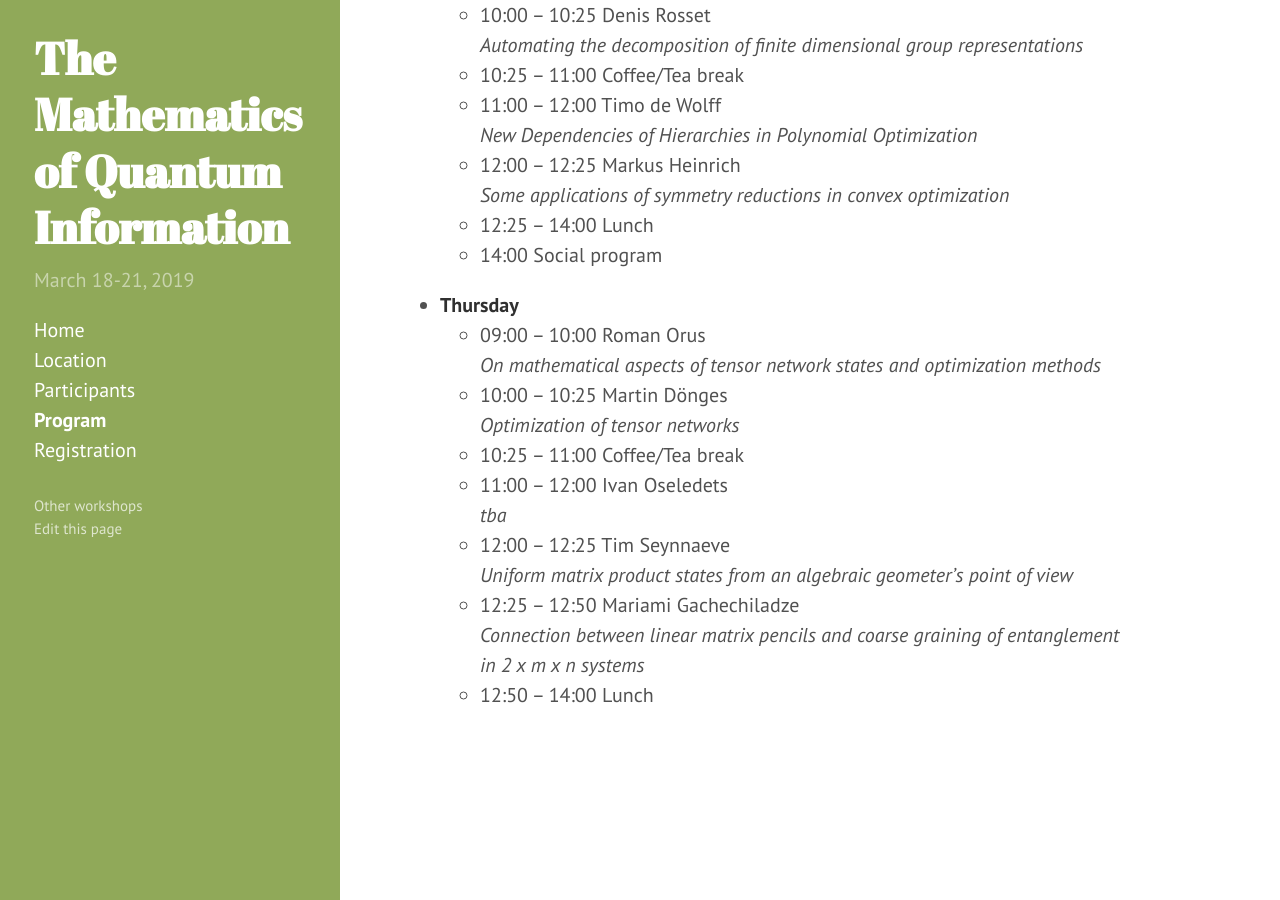
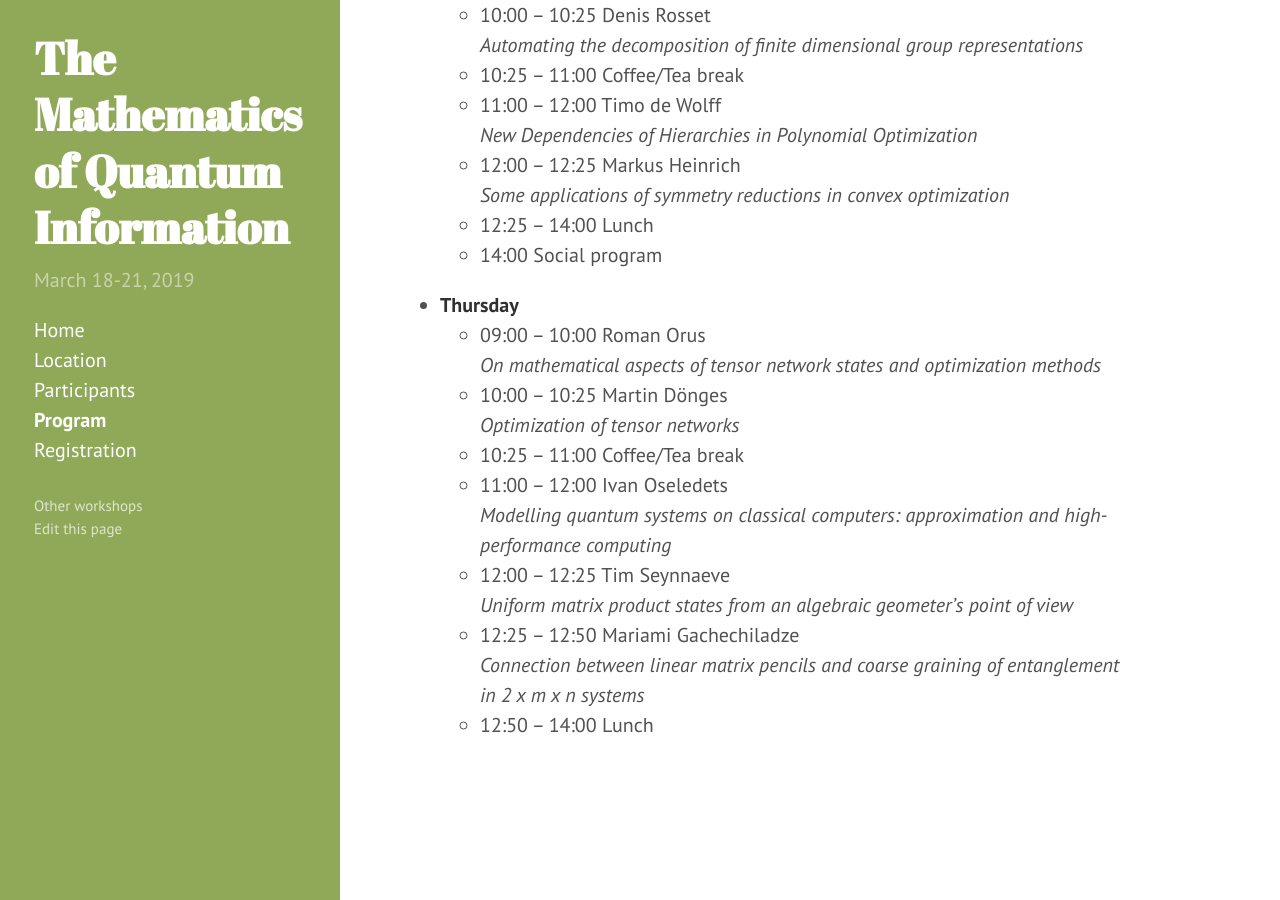
Before and after one commit to MoQIT/MoQI-2019, a Jekyll site: the page built from program.md, in a window 1280 px wide and 900 px high, scrolled down 1745 px. Built offline with Jekyll 4.4.1, drawn with Linux system fonts in a browser that asks for light colours.

Commit message:
Ivan's talk title

```diff
--- a/program.md
+++ b/program.md
@@ -70,7 +70,7 @@ title: Program
     *Optimization of tensor networks*
   * 10:25 -- 11:00 Coffee/Tea break
   * 11:00 -- 12:00 Ivan Oseledets <br>
-    *tba*
+    *Modelling quantum systems on classical computers: approximation and high-performance computing*
   * 12:00 -- 12:25 Tim Seynnaeve <br>
     *Uniform matrix product states from an algebraic geometer’s point of view*
   * 12:25 -- 12:50 Mariami Gachechiladze <br>
```
